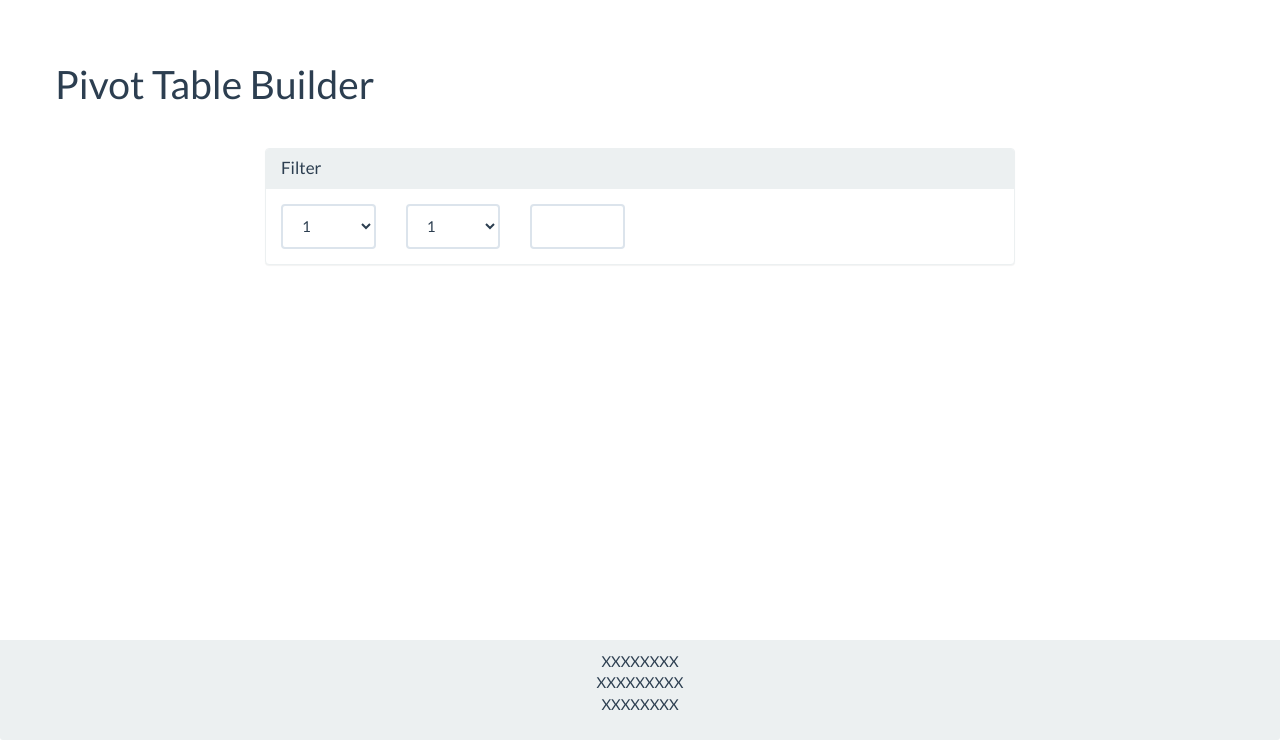
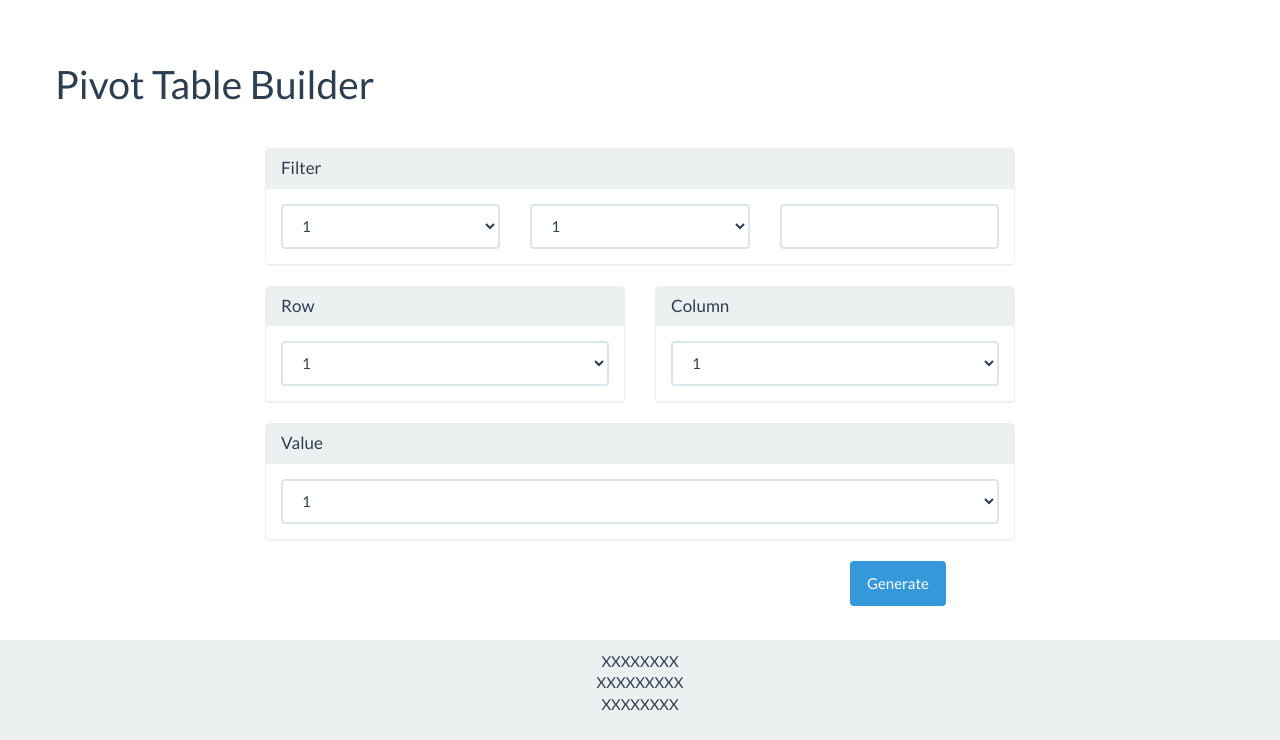
Before and after one commit to CaviarChen/InfoProject3, a Flask app: page /pivot in a window 1280 px wide. Shown: the part 60-800 px from the top of the page. Run offline with Flask 2, Linux system fonts and the light colour scheme; some libraries are stand-ins or nearby versions.

Commit message:
update pivot.html

```diff
--- a/app/templates/pivot.html
+++ b/app/templates/pivot.html
@@ -12,17 +12,14 @@
   <div class="page-header">
     <h1>Pivot Table Builder</h1>
   </div>
-
   <div class="col-md-8 col-md-offset-2">
-
-
     <div class="panel panel-default">
       <div class="panel-heading">
         <h3 class="panel-title">Filter</h3>
       </div>
       <div class="panel-body">
         <div class="row">
-          <div class="col-md-2">
+          <div class="col-md-4">
             <select class="form-control">
               <option>1</option>
               <option>2</option>
@@ -32,7 +29,7 @@
             </select>
           </div>
 
-          <div class="col-md-2">
+          <div class="col-md-4">
             <select class="form-control">
               <option>1</option>
               <option>2</option>
@@ -42,10 +39,72 @@
             </select>
           </div>
 
-          <div class="col-md-2">
+          <div class="col-md-4">
             <input type="text" class="form-control" aria-label="...">
           </div>
         </div>
+
+      </div>
+    </div>
+
+
+  </div>
+</div>
+
+<div class="row">
+  <div class="col-md-4 col-md-offset-2">
+
+    <div class="panel panel-default">
+      <div class="panel-heading">
+        <h3 class="panel-title">Row</h3>
+      </div>
+      <div class="panel-body">
+        <select class="form-control">
+          <option>1</option>
+          <option>2</option>
+          <option>3</option>
+          <option>4</option>
+          <option>5</option>
+        </select>
+      </div>
+    </div>
+
+  </div>
+  <div class="col-md-4">
+
+    <div class="panel panel-default">
+      <div class="panel-heading">
+        <h3 class="panel-title">Column</h3>
+      </div>
+      <div class="panel-body">
+        <select class="form-control">
+          <option>1</option>
+          <option>2</option>
+          <option>3</option>
+          <option>4</option>
+          <option>5</option>
+        </select>
+      </div>
+    </div>
+
+  </div>
+</div>
+
+<div class="row">
+  <div class="col-md-8 col-md-offset-2">
+    <div class="panel panel-default">
+      <div class="panel-heading">
+        <h3 class="panel-title">Value</h3>
+      </div>
+      <div class="panel-body">
+
+            <select class="form-control">
+              <option>1</option>
+              <option>2</option>
+              <option>3</option>
+              <option>4</option>
+              <option>5</option>
+            </select>
 
 
       </div>
@@ -55,6 +114,12 @@
   </div>
 </div>
 
+<div class="row">
+  <div class="col-md-4 col-md-offset-8">
+     <button type="submit" class="btn btn-info">Generate</button>
+  </div>
+</div>
+
 
 
 
```
